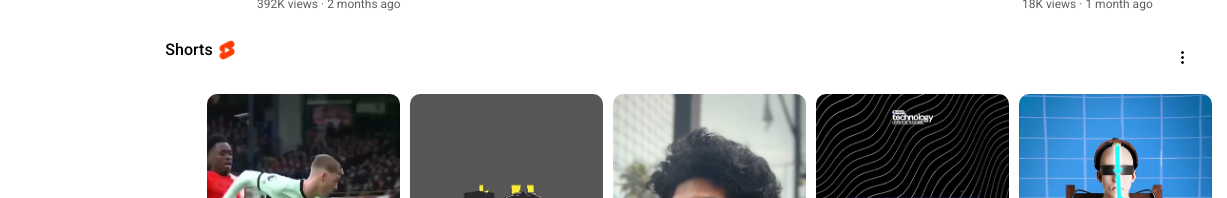
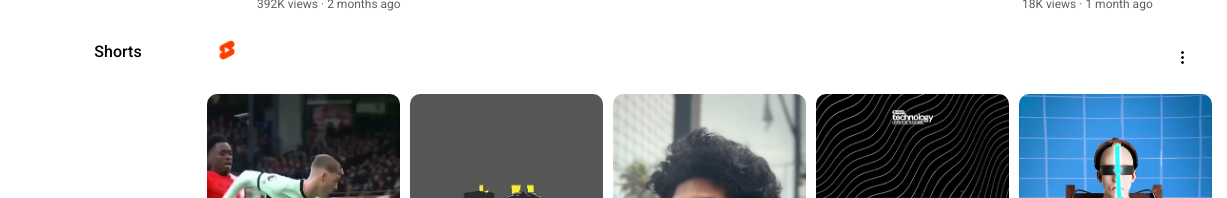
Before and after one commit to gouthamkarthi/youtubeclone-one, a plain HTML site: page index.html in a window 1280 px wide. Shown: the part 905-1103 px from the top of the page, 53-1280 px from the left. Drawn offline with Linux system fonts and the light colour scheme.

Commit message:
Update home_page.css

```diff
--- a/styles/home_page.css
+++ b/styles/home_page.css
@@ -546,6 +546,7 @@ body {
     border-radius: 10px;
 }
 .shorts-logo-name {
-    margin-left: -1033px;
+    margin-left: -1175px;
     font-weight: 500;
+    margin-top: 2px;
 }
```
